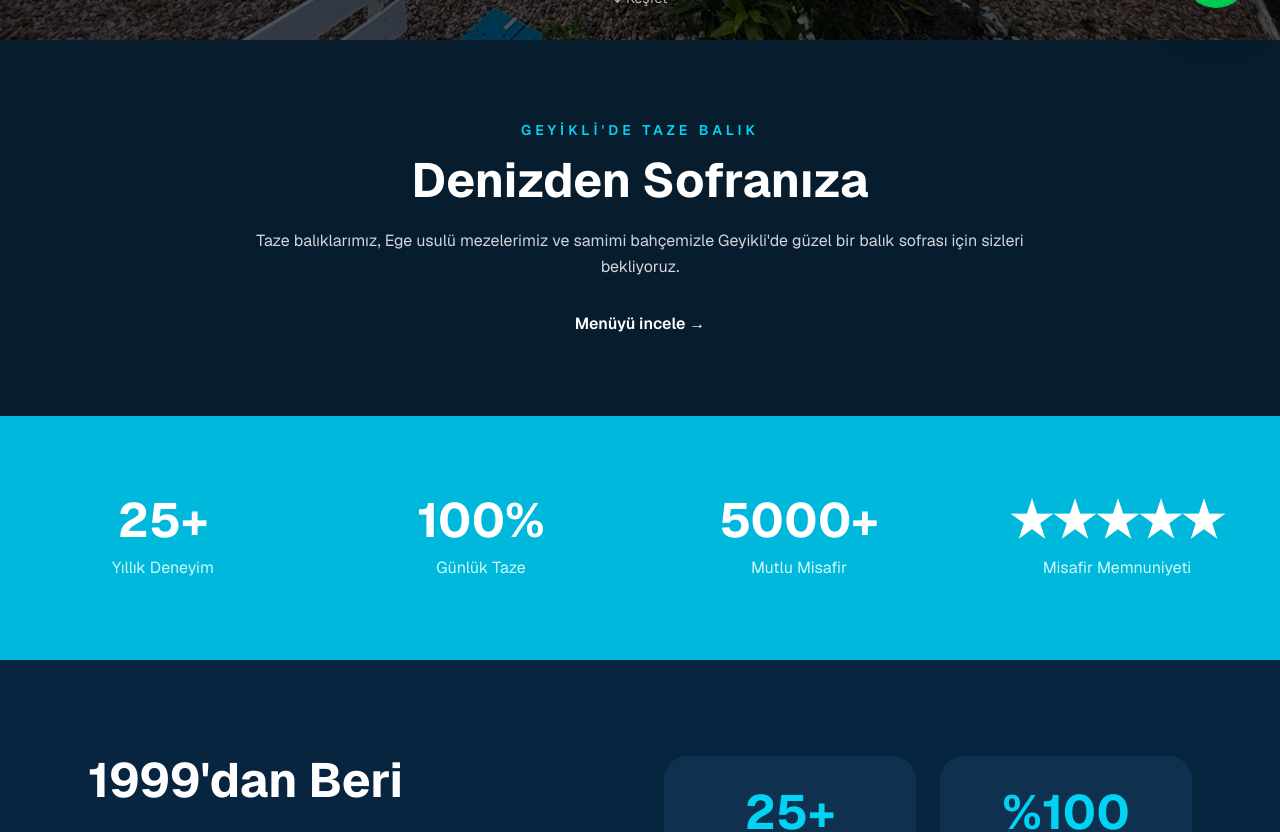
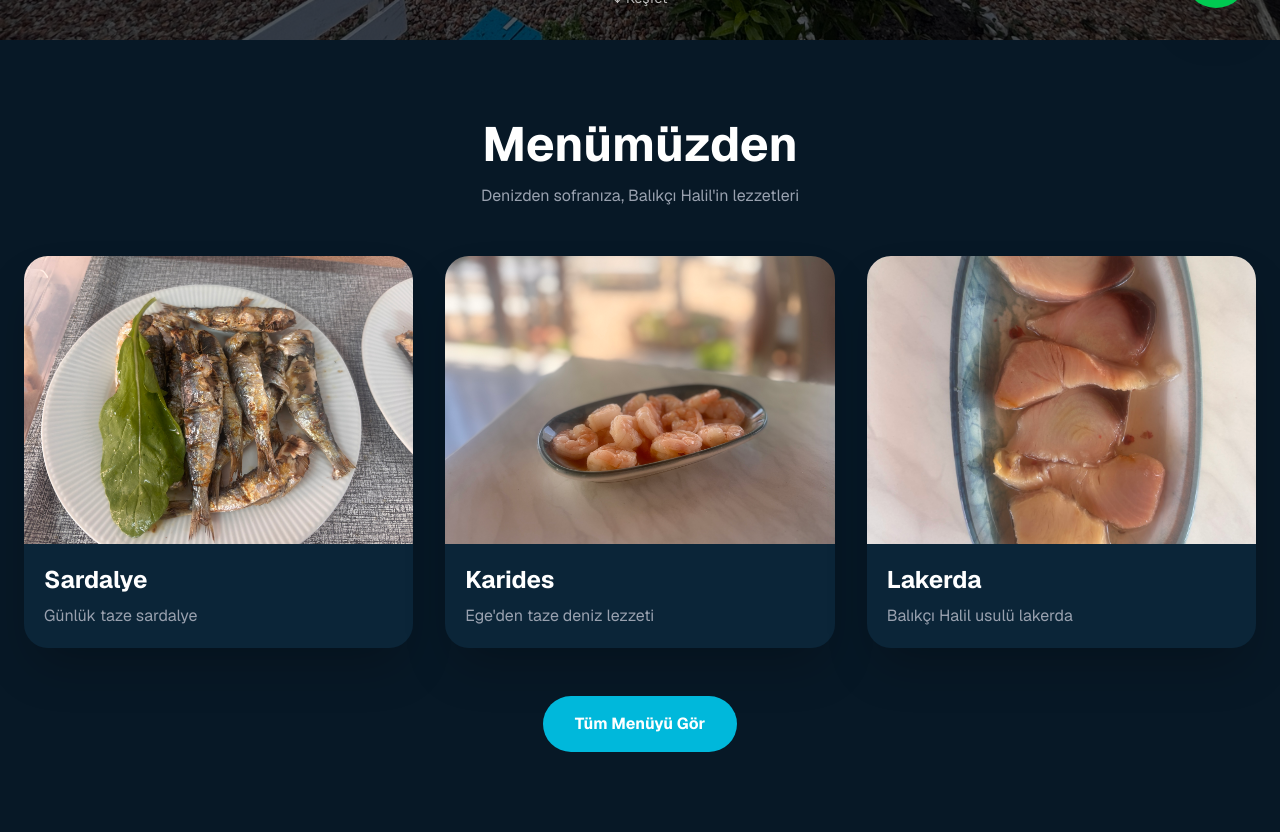
Before and after one commit to emresarper8-cpu/balikcihalilgeyikli, a Next.js app: page / in a window 1280 px wide. Shown: the part 760-1592 px from the top of the page. Built offline with nearby package versions, Linux system fonts and the light colour scheme.

Commit message:
menümüzden bölümü eklendi

```diff
--- a/app/page.tsx
+++ b/app/page.tsx
@@ -118,7 +118,80 @@ export default function Home() {
         </div>
 
       </section>
+<section className="bg-[#071826] py-20">
+  <div className="max-w-7xl mx-auto px-6">
 
+    <h2 className="text-4xl md:text-5xl font-bold text-center text-white">
+      Menümüzden
+    </h2>
+
+    <p className="text-center text-gray-400 mt-4 mb-12">
+      Denizden sofranıza, Balıkçı Halil'in lezzetleri
+    </p>
+
+    <div className="grid md:grid-cols-3 gap-8">
+
+      <div className="overflow-hidden rounded-3xl shadow-2xl">
+        <img
+          src="/sardalye.jpg"
+          alt="Sardalye"
+          className="w-full h-72 object-cover"
+        />
+        <div className="p-5 bg-[#0b2538]">
+          <h3 className="text-2xl font-bold text-white">
+            Sardalye
+          </h3>
+          <p className="text-gray-400 mt-2">
+            Günlük taze sardalye
+          </p>
+        </div>
+      </div>
+
+      <div className="overflow-hidden rounded-3xl shadow-2xl">
+        <img
+          src="/karides.jpg"
+          alt="Karides"
+          className="w-full h-72 object-cover"
+        />
+        <div className="p-5 bg-[#0b2538]">
+          <h3 className="text-2xl font-bold text-white">
+            Karides
+          </h3>
+          <p className="text-gray-400 mt-2">
+            Ege'den taze deniz lezzeti
+          </p>
+        </div>
+      </div>
+
+      <div className="overflow-hidden rounded-3xl shadow-2xl">
+        <img
+          src="/lakerda.jpg"
+          alt="Lakerda"
+          className="w-full h-72 object-cover"
+        />
+        <div className="p-5 bg-[#0b2538]">
+          <h3 className="text-2xl font-bold text-white">
+            Lakerda
+          </h3>
+          <p className="text-gray-400 mt-2">
+            Balıkçı Halil usulü lakerda
+          </p>
+        </div>
+      </div>
+
+    </div>
+
+    <div className="text-center mt-12">
+      <a
+        href="/menu"
+        className="inline-block bg-cyan-500 hover:bg-cyan-600 text-white px-8 py-4 rounded-full font-bold transition"
+      >
+        Tüm Menüyü Gör
+      </a>
+    </div>
+
+  </div>
+</section>
 
       {/* KISA TANITIM */}
       <section className="py-20 px-6 bg-[#071c2d]">
```
